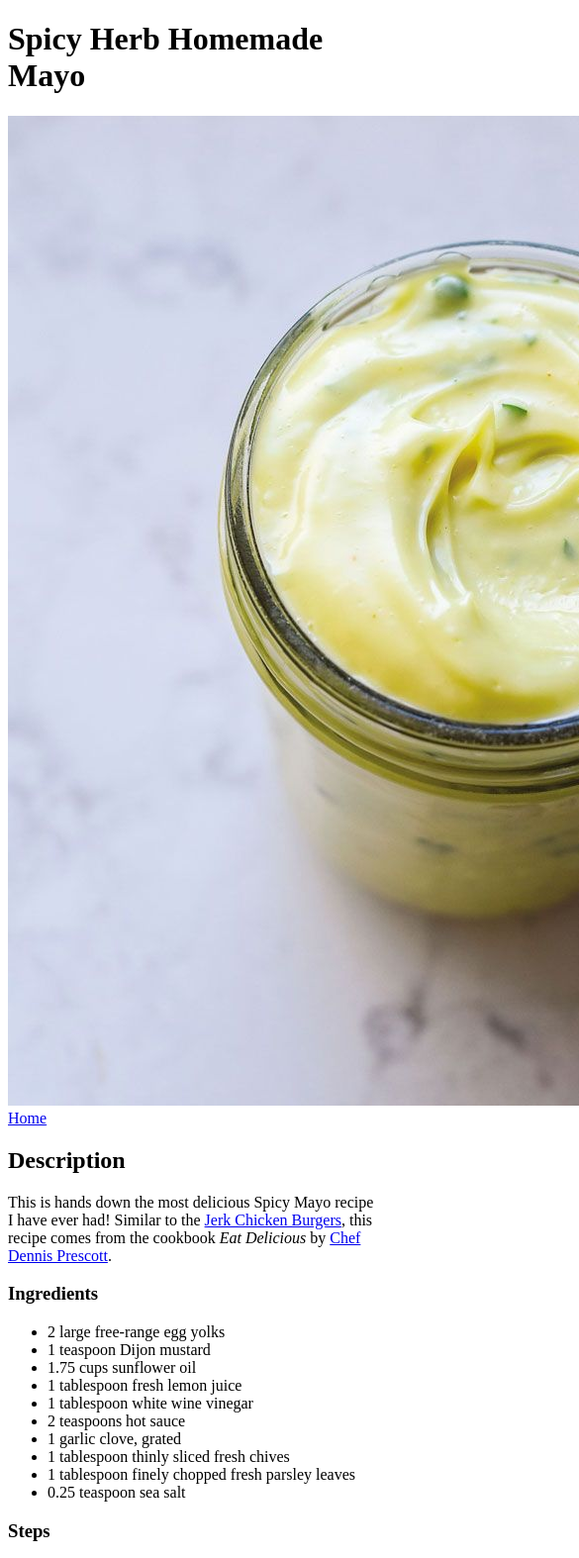
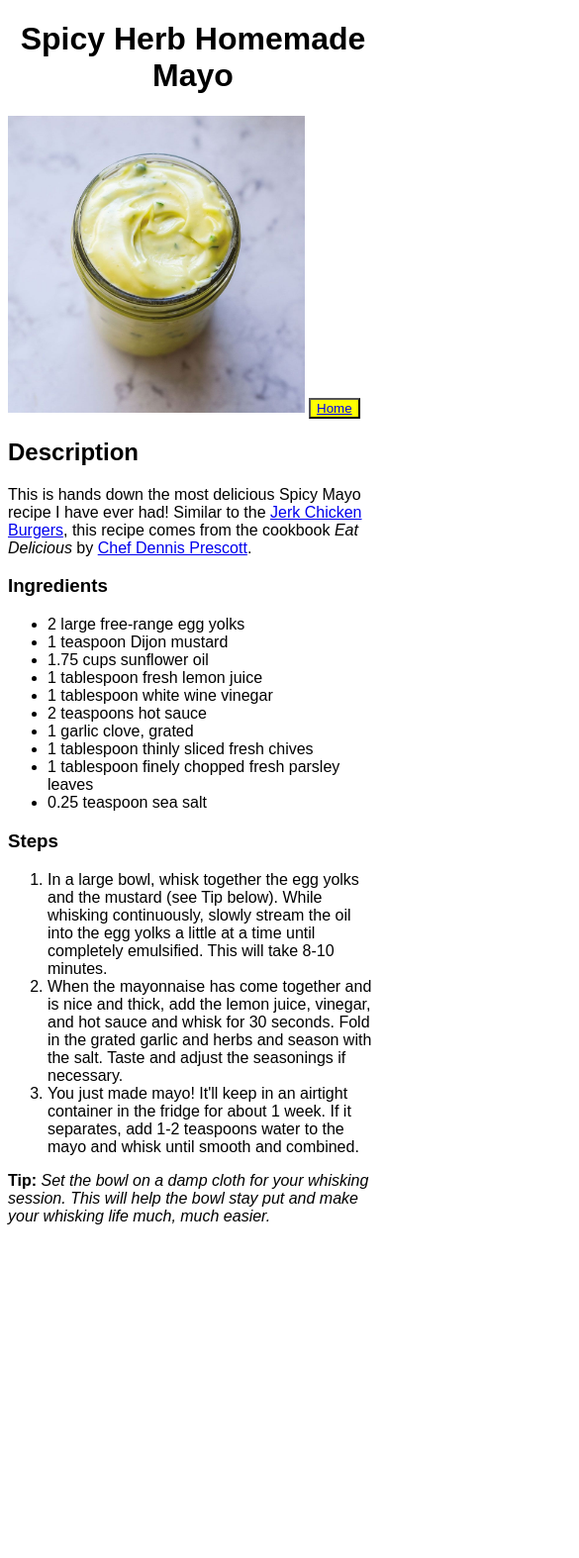
Before and after one commit to IAmKadenB/odin-recipes, a plain HTML site: page recipes/spicy-herb-homemade-mayo.html in a window 390 px wide. Shown: the top 1574 px of the page at 99% size, 585 px wide, since content can reach past the window. After the commit the page ends 1254 px from the top, so only its background shows below. Drawn offline with Linux system fonts and the light colour scheme.

Commit message:
Created styles.css Added some fancy stuff usimg css to all pages!

```diff
--- a/recipes/spicy-herb-homemade-mayo.html
+++ b/recipes/spicy-herb-homemade-mayo.html
@@ -1,19 +1,20 @@
 <!DOCTYPE html>
 <html lang="en">
 <head>
+    <link rel="stylesheet" href="../styles.css">
     <meta charset="UTF-8">
     <meta http-equiv="X-UA-Compatible" content="IE=edge">
     <meta name="viewport" content="width=device-width, initial-scale=1.0">
     <title>Odin Recipes</title>
 </head>
 <body>
-    <h1>Spicy Herb Homemade Mayo</h1>
-    <img src="../Pictures/spicy-herb-mayo.jpg" alt="Spicy Herb Homemade Mayo.">
-    <a href="../index.html">Home</a>
-    <h2>Description</h2>
-    <p>This is hands down the most delicious Spicy Mayo recipe I have ever had! Similar to the <a href="jerk-chicken-burgers.html">Jerk Chicken Burgers</a>, this recipe comes from the cookbook <em>Eat Delicious</em> by <a href="https://www.instagram.com/dennistheprescott/" >Chef Dennis Prescott</a>.</p>
-    <h3>Ingredients</h3>
-    <ul>
+    <h1 class="headermain">Spicy Herb Homemade Mayo</h1>
+    <img class="images" src="../Pictures/spicy-herb-mayo.jpg" alt="Spicy Herb Homemade Mayo.">
+    <button class="buttonmain"><a href="../index.html">Home</a></button>
+    <h2 class="para-headings">Description</h2>
+    <p class="para-main">This is hands down the most delicious Spicy Mayo recipe I have ever had! Similar to the <a href="jerk-chicken-burgers.html">Jerk Chicken Burgers</a>, this recipe comes from the cookbook <em>Eat Delicious</em> by <a href="https://www.instagram.com/dennistheprescott/" >Chef Dennis Prescott</a>.</p>
+    <h3 class="para-headings">Ingredients</h3>
+    <ul class="para-main">
         <li>2 large free-range egg yolks</li>
         <li>1 teaspoon Dijon mustard</li>
         <li>1.75 cups sunflower oil</li>
@@ -25,12 +26,12 @@
         <li>1 tablespoon finely chopped fresh parsley leaves</li>
         <li>0.25 teaspoon sea salt</li>
     </ul>
-    <h3>Steps</h3>
-    <ol>
+    <h3 class="para-headings">Steps</h3>
+    <ol class="para-main">
         <li>In a large bowl, whisk together the egg yolks and the mustard (see Tip below). While whisking continuously, slowly stream the oil into the egg yolks a little at a time until completely emulsified. This will take 8-10 minutes.</li>
         <li>When the mayonnaise has come together and is nice and thick, add the lemon juice, vinegar, and hot sauce and whisk for 30 seconds. Fold in the grated garlic and herbs and season with the salt. Taste and adjust the seasonings if necessary.</li>
         <li>You just made mayo! It'll keep in an airtight container in the fridge for about 1 week. If it separates, add 1-2 teaspoons water to the mayo and whisk until smooth and combined.</li>
     </ol>
-    <p><strong>Tip:</strong> <em>Set the bowl on a damp cloth for your whisking session. This will help the bowl stay put and make your whisking life much, much easier.</em></p>
+    <p class="para-main"><strong>Tip:</strong> <em>Set the bowl on a damp cloth for your whisking session. This will help the bowl stay put and make your whisking life much, much easier.</em></p>
 </body>
 </html>
--- /dev/null
+++ b/styles.css
@@ -0,0 +1,30 @@
+/* styles */
+#mainpage-head {
+    color:thistle;
+    background-color: turquoise;
+    font-style: italic;
+}
+
+.headermain {
+    font-family: Arial, Helvetica, sans-serif;
+    text-align: center;
+}
+
+.buttonmain {
+    background-color: yellow;
+    color: rgb(255, 255, 255);
+}
+
+.images {
+    width: 300px;
+    height: auto;
+    align: center;
+}
+
+.para-main {
+    font-family: Arial, Helvetica, sans-serif;
+}
+
+.para-headings {
+    font-family: Arial, Helvetica, sans-serif;
+}
```
Also changed, not shown: index.html (+5 -4 lines), recipes/dan-dan-noodles.html (+10 -9 lines), recipes/jerk-chicken-burgers.html (+10 -9 lines).
